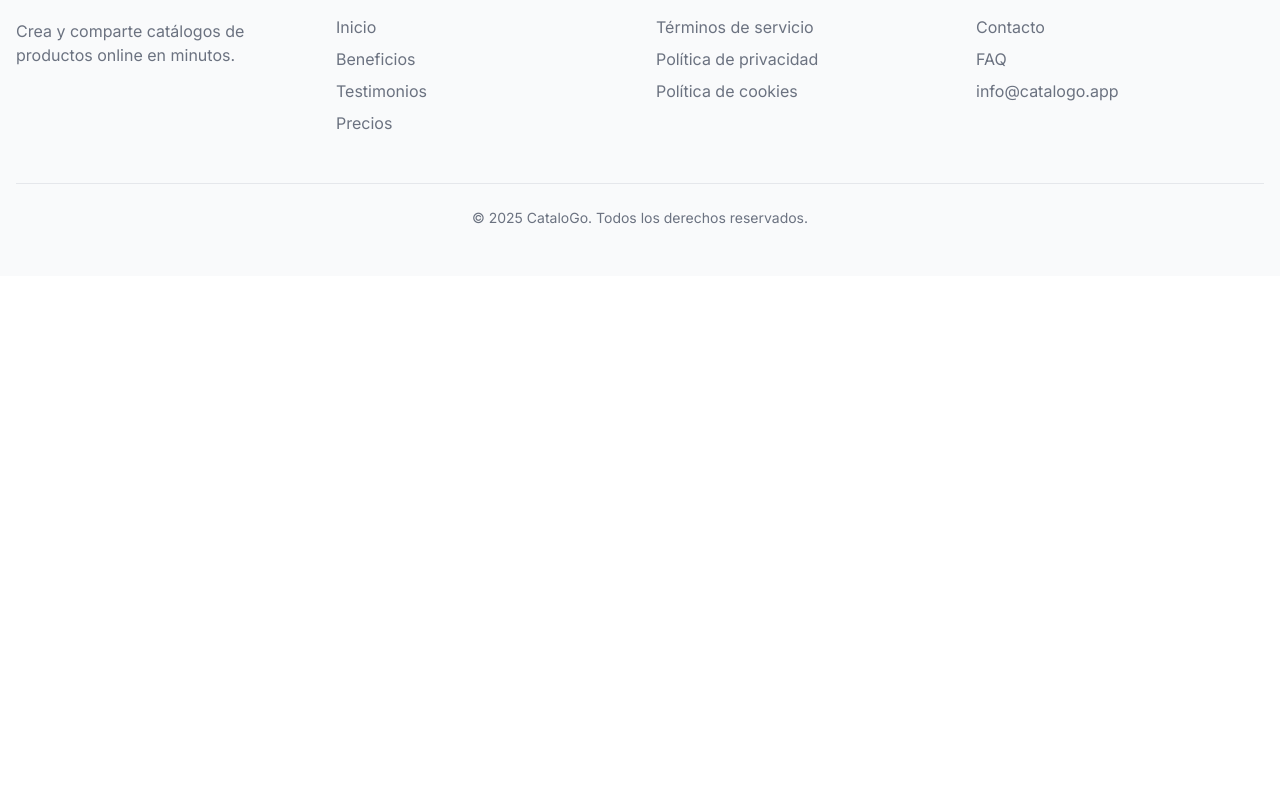
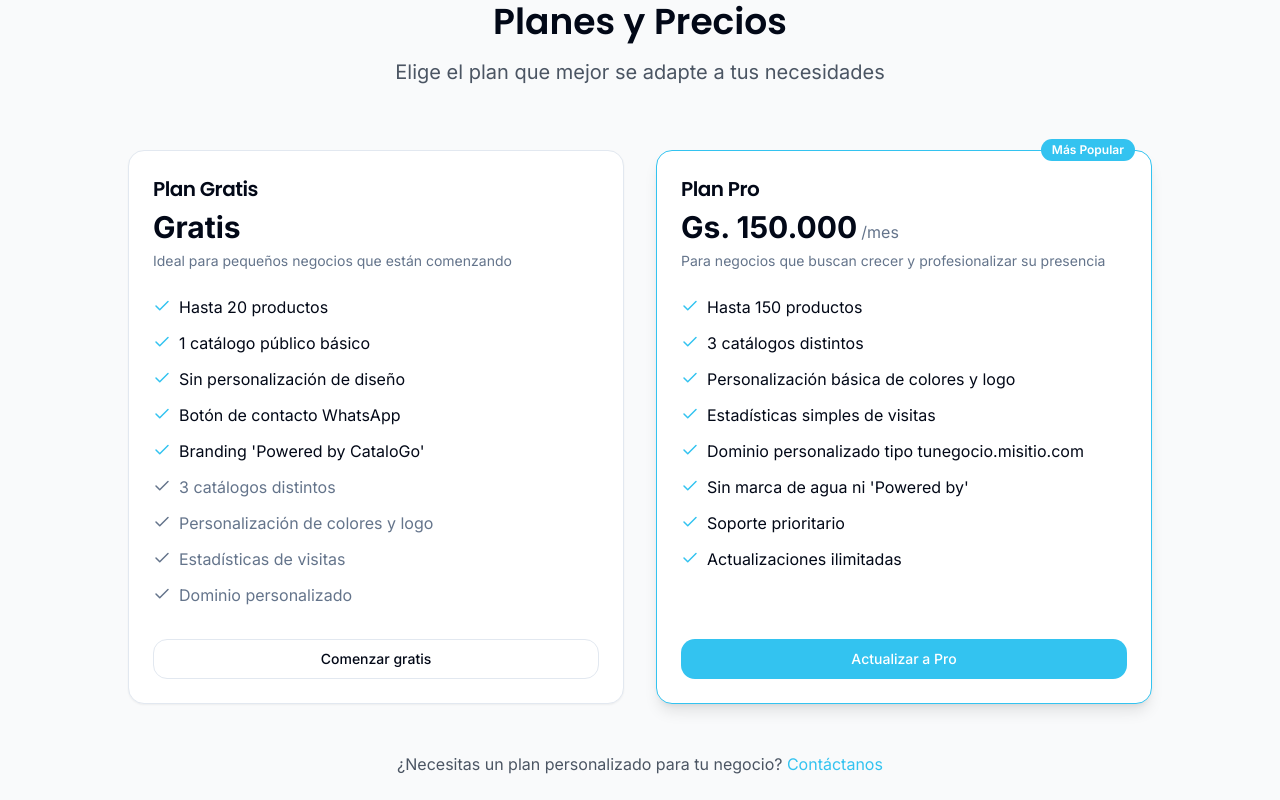
Before and after one commit to martindamian13/quick-catalog-creator, a React (Vite) app: page / in a window 1280 px wide. Shown: the part 1940-2740 px from the top of the page. Before the commit the page ends 2216 px from the top, so only its background shows below. Built offline with nearby package versions, Linux system fonts and the light colour scheme.

Commit message:
Add pricing section
Implement a pricing section with free and pro tiers, outlining features and limitations.

```diff
--- /dev/null
+++ b/src/components/home/Pricing.tsx
@@ -0,0 +1,143 @@
+
+import React from 'react';
+import { Check } from 'lucide-react';
+import { Button } from '@/components/ui/button';
+import { Card, CardContent, CardDescription, CardFooter, CardHeader, CardTitle } from '@/components/ui/card';
+import { Badge } from '@/components/ui/badge';
+import { Link } from 'react-router-dom';
+
+interface PlanFeature {
+  text: string;
+  included: boolean;
+}
+
+interface PricingPlanProps {
+  name: string;
+  price: string;
+  description: string;
+  features: PlanFeature[];
+  ctaText: string;
+  ctaLink: string;
+  popular?: boolean;
+}
+
+const PricingPlan: React.FC<PricingPlanProps> = ({
+  name,
+  price,
+  description,
+  features,
+  ctaText,
+  ctaLink,
+  popular = false
+}) => {
+  return (
+    <Card className={`flex flex-col border ${popular ? 'border-primary shadow-lg relative' : 'border-border'}`}>
+      {popular && (
+        <Badge variant="default" className="absolute -top-3 right-4 bg-primary text-white">
+          Más Popular
+        </Badge>
+      )}
+      <CardHeader>
+        <CardTitle className="text-xl">{name}</CardTitle>
+        <div className="mt-2">
+          <span className="text-3xl font-bold">{price}</span>
+          {price !== 'Gratis' && <span className="text-muted-foreground ml-1">/mes</span>}
+        </div>
+        <CardDescription className="mt-2">{description}</CardDescription>
+      </CardHeader>
+      <CardContent className="flex-grow">
+        <ul className="space-y-3">
+          {features.map((feature, index) => (
+            <li key={index} className="flex items-start">
+              <div className={`mt-0.5 mr-2 ${feature.included ? 'text-primary' : 'text-muted-foreground'}`}>
+                <Check size={18} />
+              </div>
+              <span className={feature.included ? 'text-foreground' : 'text-muted-foreground'}>
+                {feature.text}
+              </span>
+            </li>
+          ))}
+        </ul>
+      </CardContent>
+      <CardFooter className="pt-2">
+        <Link to={ctaLink} className="w-full">
+          <Button
+            variant={popular ? "default" : "outline"}
+            className={`w-full ${popular ? 'bg-primary hover:bg-primary/90' : ''}`}
+          >
+            {ctaText}
+          </Button>
+        </Link>
+      </CardFooter>
+    </Card>
+  );
+};
+
+const Pricing: React.FC = () => {
+  const plans = [
+    {
+      name: "Plan Gratis",
+      price: "Gratis",
+      description: "Ideal para pequeños negocios que están comenzando",
+      features: [
+        { text: "Hasta 20 productos", included: true },
+        { text: "1 catálogo público básico", included: true },
+        { text: "Sin personalización de diseño", included: true },
+        { text: "Botón de contacto WhatsApp", included: true },
+        { text: "Branding 'Powered by CataloGo'", included: true },
+        { text: "3 catálogos distintos", included: false },
+        { text: "Personalización de colores y logo", included: false },
+        { text: "Estadísticas de visitas", included: false },
+        { text: "Dominio personalizado", included: false },
+      ],
+      ctaText: "Comenzar gratis",
+      ctaLink: "/register",
+      popular: false
+    },
+    {
+      name: "Plan Pro",
+      price: "Gs. 150.000",
+      description: "Para negocios que buscan crecer y profesionalizar su presencia",
+      features: [
+        { text: "Hasta 150 productos", included: true },
+        { text: "3 catálogos distintos", included: true },
+        { text: "Personalización básica de colores y logo", included: true },
+        { text: "Estadísticas simples de visitas", included: true },
+        { text: "Dominio personalizado tipo tunegocio.misitio.com", included: true },
+        { text: "Sin marca de agua ni 'Powered by'", included: true },
+        { text: "Soporte prioritario", included: true },
+        { text: "Actualizaciones ilimitadas", included: true },
+      ],
+      ctaText: "Actualizar a Pro",
+      ctaLink: "/register?plan=pro",
+      popular: true
+    }
+  ];
+
+  return (
+    <section id="precios" className="py-20 bg-gray-50">
+      <div className="container mx-auto px-4">
+        <div className="text-center max-w-2xl mx-auto mb-16">
+          <h2 className="font-semibold mb-4">Planes y Precios</h2>
+          <p className="text-xl text-gray-600">
+            Elige el plan que mejor se adapte a tus necesidades
+          </p>
+        </div>
+
+        <div className="grid md:grid-cols-2 gap-8 max-w-5xl mx-auto">
+          {plans.map((plan, index) => (
+            <PricingPlan key={index} {...plan} />
+          ))}
+        </div>
+
+        <div className="mt-12 text-center max-w-2xl mx-auto">
+          <p className="text-gray-600">
+            ¿Necesitas un plan personalizado para tu negocio? <a href="#contacto" className="text-primary hover:underline">Contáctanos</a>
+          </p>
+        </div>
+      </div>
+    </section>
+  );
+};
+
+export default Pricing;
--- a/src/pages/Index.tsx
+++ b/src/pages/Index.tsx
@@ -5,6 +5,7 @@ import Footer from '@/components/layout/Footer';
 import Hero from '@/components/home/Hero';
 import Benefits from '@/components/home/Benefits';
 import Testimonials from '@/components/home/Testimonials';
+import Pricing from '@/components/home/Pricing';
 
 const Index: React.FC = () => {
   return (
@@ -14,6 +15,7 @@ const Index: React.FC = () => {
         <Hero />
         <Benefits />
         <Testimonials />
+        <Pricing />
       </main>
       <Footer />
     </div>
```
